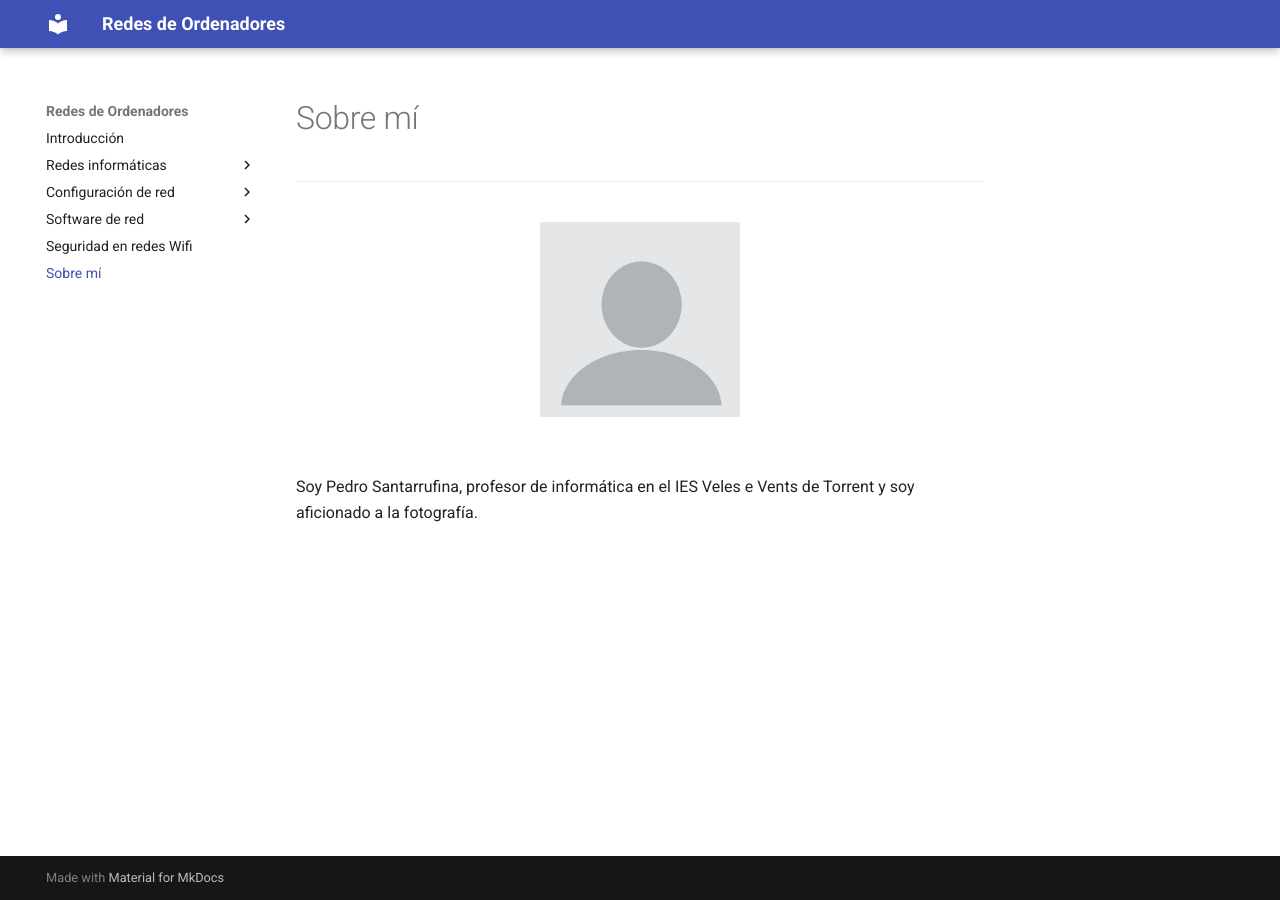
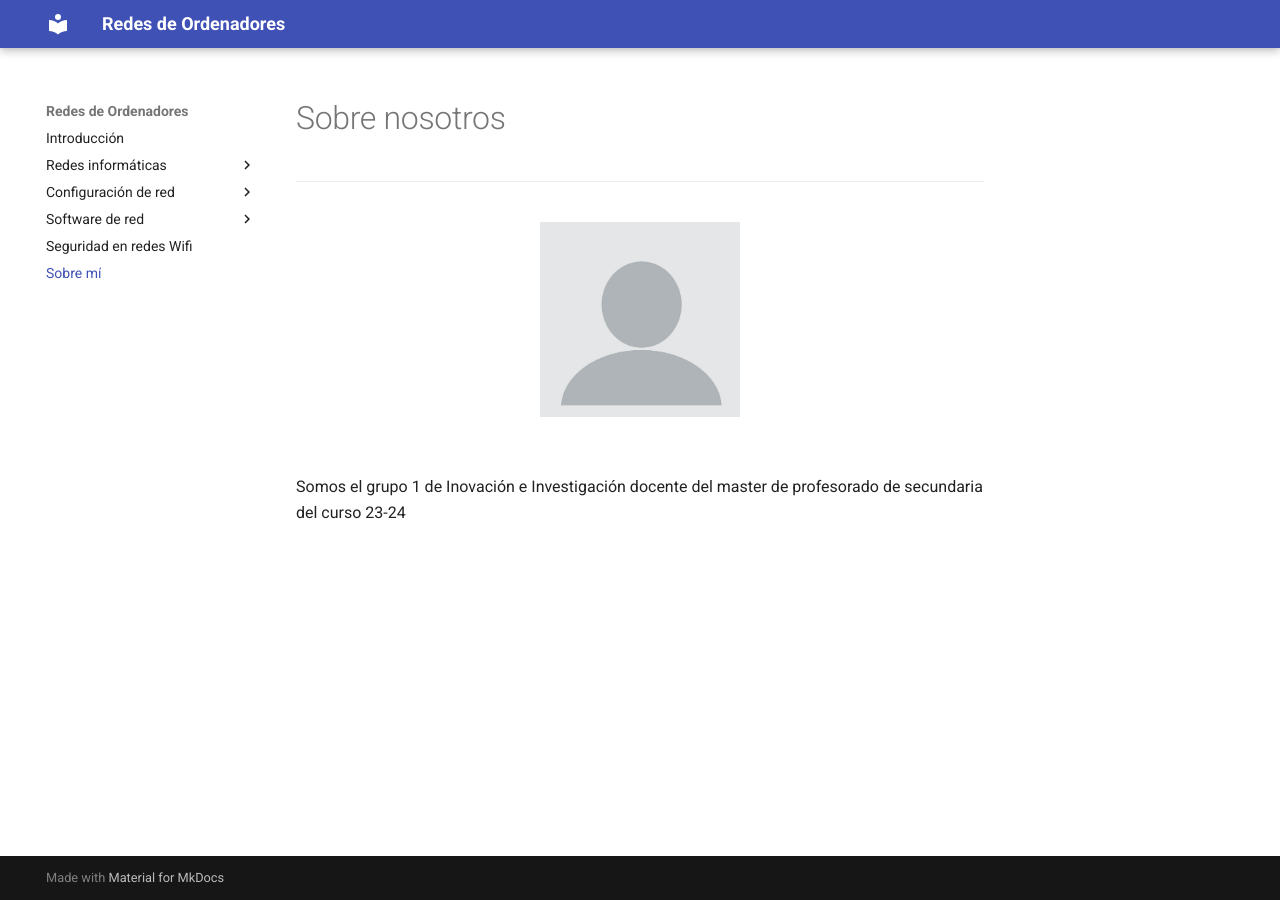
Before and after one commit to espere89/Markdown_Redes, an MkDocs documentation site: the page built from md/about.md, in a window 1280 px wide. Built offline with MkDocs 1.6.1 and Material for MkDocs 9.7.7, drawn with Linux system fonts in a browser that asks for light colours.

Commit message:
canvis about

```diff
--- a/docs/about/index.html
+++ b/docs/about/index.html
@@ -191,7 +191,7 @@
 <br/>
 <!-- <figcaption>Rack de comunicaciones</figcaption> --></p>
 </figure>
-<p>Soy Pedro Santarrufina, profesor de informática en el IES Veles e Vents de Torrent y soy aficionado a la fotografía.</p>
+<p>Somos el grupo 1 de Inovación e Investigación docente del master de profesorado de secundaria del curso 23-24.</p>
 </article>
 </div>
 </div>
--- a/docs/index.html
+++ b/docs/index.html
@@ -166,7 +166,7 @@
 </li>
 <li class="md-nav__item">
 <a class="md-nav__link" href="about/">
-        Sobre mí
+        Sobre nosotros
       </a>
 </li>
 </ul>
--- a/md/about.md
+++ b/md/about.md
@@ -1,4 +1,4 @@
-# Sobre mí
+# Sobre nosotros
 ---
 
 <figure markdown>
@@ -6,5 +6,5 @@
   <!-- <figcaption>Rack de comunicaciones</figcaption> -->
 </figure>
 
-
-Soy Pedro Santarrufina, profesor de informática en el IES Veles e Vents de Torrent y soy aficionado a la fotografía.
+Somos el grupo 1 de Inovación e Investigación docente del master de profesorado de secundaria del curso 23-24
+<!-- Soy Pedro Santarrufina, profesor de informática en el IES Veles e Vents de Torrent y soy aficionado a la fotografía. -->
```
Also changed, not shown: 2 other files.
